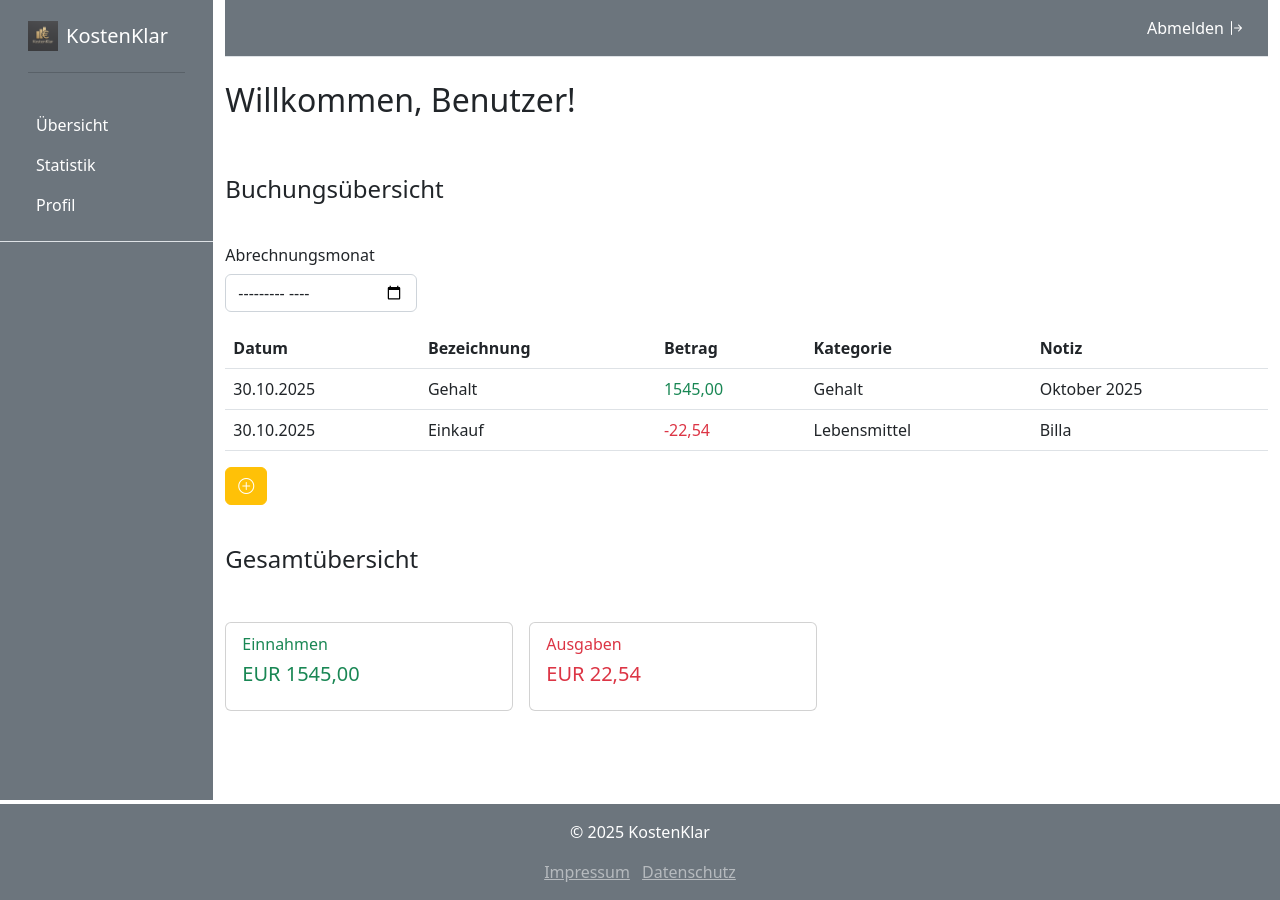
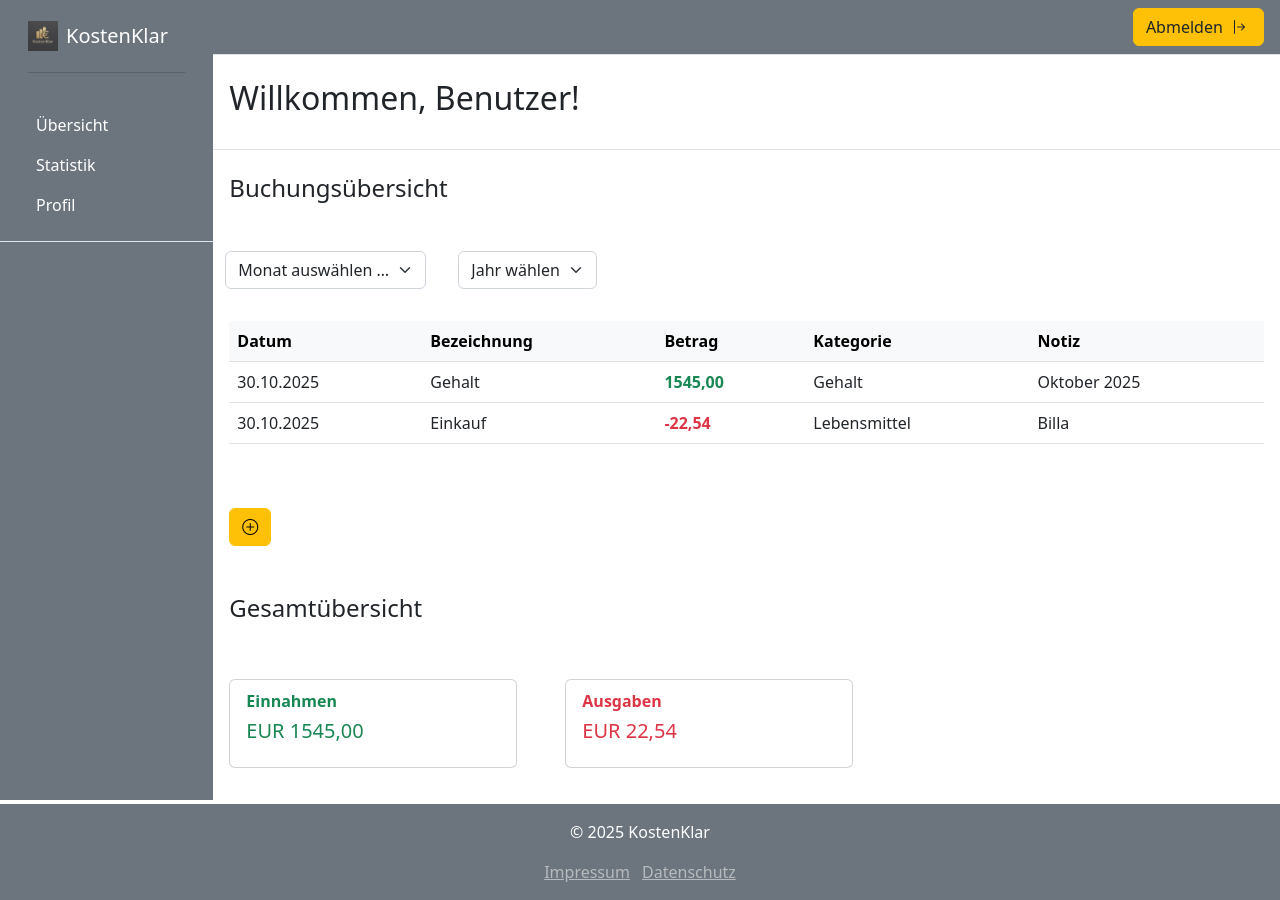
Before and after one commit to anuchii/KostenKlar, a PHP site: page /dashboard.php in a window 1280 px wide. Run offline with PHP 8.4, Linux system fonts and the light colour scheme.

Commit message:
Dashboard: vorläufige Anpassungen – Rücksprache nötig

```diff
--- a/dashboard.php
+++ b/dashboard.php
@@ -1,46 +1,69 @@
 <!DOCTYPE html>
-<html lang="en">
+<!--weil die Seite auf Deutsch ist für den User, das hilft dem Browser für zb. die Autokorrektur-->
+<html lang="de">
 
 <head>
 	<meta charset="UTF-8">
 	<meta name="viewport" content="width=device-width, initial-scale=1.0">
-	<title>Document</title>
+	<title>Dashboard</title>
 	<link href="https://cdn.jsdelivr.net/npm/bootstrap@5.2.3/dist/css/bootstrap.min.css" rel="stylesheet" integrity="sha384-rbsA2VBKQhggwzxH7pPCaAqO46MgnOM80zW1RWuH61DGLwZJEdK2Kadq2F9CUG65" crossorigin="anonymous">
 	<link rel="stylesheet" href="https://cdn.jsdelivr.net/npm/bootstrap-icons@1.13.1/font/bootstrap-icons.min.css">
 </head>
 
 <body>
 	<div class="container-fluid">
-		<div class="row" style="height: 100vh">
+
+		<!--row" style="height: 100vh-->
+		<div class="row min-vh-100">
 
 			<?php include 'sidebar.php'; ?>
 
-			<div class="col-10">
-				<nav class="navbar navbar-expand-lg bg-secondary border-bottom">
-					<div class="container-fluid">
-						<ul class="navbar-nav ms-auto">
-							<li class="nav-item">
-								<a class="nav-link text-white" href="login.php">Abmelden<i class="bi bi-arrow-bar-right text-white px-1"></i></a>
-							</li>
-						</ul>
-					</div>
-				</nav>
+			<div class="col-12 col-lg-10 p-0">
+				<?php include 'header.php'; ?>
 
-				<header class="py-4">
+				<header class="py-4 border-bottom p-3">
 					<h2>Willkommen, Benutzer!</h2>
 				</header>
 
-				<section class="py-4">
+				<section class="py-4 p-3">
 					<h4>Buchungsübersicht</h4>
 				</section>
-
-				<div class="mb-3">
-					<label for="month" class="col-form-label">Abrechnungsmonat</label>
-					<input type="month" class="form-control" id="month" name="month" style="width: auto" ;>
+				<!--Monat-Jahr Auswahl-->
+				<div class="row g-2">
+					<div class="col-auto p-3">
+						<select class="form-select" id="month" name="month" style="width: auto;">
+							<option value="">Monat auswählen …</option>
+							<option value="01">Januar </option>
+							<option value="02">Februar </option>
+							<option value="03">März </option>
+							<option value="04">April </option>
+							<option value="05">Mai </option>
+							<option value="06">Juni </option>
+							<option value="07">Juli </option>
+							<option value="08">August </option>
+							<option value="09">September </option>
+							<option value="10">Oktober </option>
+							<option value="11">November </option>
+							<option value="12">Dezember </option>
+						</select>
+					</div>
+					<div class="col-auto p-3">
+						<select class="form-select" id="year" name="year">
+							<option value="">Jahr wählen</option>
+							<?php
+							$currentYear = date("Y");
+							for ($i = $currentYear; $i >= $currentYear - 3; $i--) {
+								echo "<option value='$i'>$i</option>";
+							}
+							?>
+						</select>
+					</div>
 				</div>
 
-				<table class="table">
-					<thead>
+				<!--Tabelle: Buchungsübersicht-->
+				<div class="mb-3 p-3 mx-auto">
+					<table class="table table-hover ">
+						<thead class="table-light">
 							<tr>
 								<th scope="col">Datum</th>
 								<th scope="col">Bezeichnung</th>
@@ -53,24 +76,25 @@
 							<tr>
 								<td>30.10.2025</td>
 								<td>Gehalt</td>
-							<td class="text-success">1545,00</td>
+								<td class="text-success fw-semibold">1545,00</td>
 								<td>Gehalt</td>
 								<td>Oktober 2025</td>
 							</tr>
 							<tr>
 								<td>30.10.2025</td>
 								<td>Einkauf</td>
-							<td class="text-danger">-22,54</td>
+								<td class="text-danger fw-semibold">-22,54</td>
 								<td>Lebensmittel</td>
 								<td>Billa</td>
 							</tr>
 						</tbody>
 					</table>
+				</div>
 
 				<!-- Button trigger modal -->
-				<div class="mb-3">
+				<div class="mb-3 p-3">
 					<button type="button" class="btn btn-warning" data-bs-toggle="modal" data-bs-target="#new-modal">
-						<i class="bi bi-plus-circle text-white"></i>
+						<i class="bi bi-plus-circle text-black"></i>
 					</button>
 				</div>
 
@@ -136,25 +160,24 @@
 						</div>
 					</div>
 				</div>
-
-				<section class="py-4">
+				<!--Zusammenfassung: Gesamntübersicht-->
+				<section class="py-3 p-3">
 					<h4>Gesamtübersicht</h4>
 				</section>
-
 				<div class="d-sm-flex flex-sm-row gap-3">
-					<div class="my-3">
-						<div class="card" style="width: 18rem;">
+					<div class="my-3 p-3">
+						<div class="card pd-3" style="width: 18rem;">
 							<div class="card-body">
-								<h6 class="card-subtitle mb-2 text-body-secondary text-success">Einnahmen</h5>
+								<h6 class="card-subtitle mb-2 text-body-secondary text-success fw-semibold">Einnahmen</h5>
 									<h5 class="card-title text-success">EUR 1545,00
 								</h6>
 							</div>
 						</div>
 					</div>
-					<div class="my-3">
-						<div class="card" style="width: 18rem;">
+					<div class="my-3 p-3">
+						<div class="card " style="width: 18rem;">
 							<div class="card-body">
-								<h6 class="card-subtitle mb-2 text-body-secondary text-danger">Ausgaben</h5>
+								<h6 class="card-subtitle mb-2 text-body-secondary text-danger fw-semibold">Ausgaben</h5>
 									<h5 class="card-title text-danger">EUR 22,54
 								</h6>
 							</div>
@@ -162,9 +185,7 @@
 					</div>
 				</div>
 			</div>
-
 		</div>
-
 	</div>
 	<?php include 'footer.php'; ?>
 	<script src="https://cdn.jsdelivr.net/npm/bootstrap@5.3.8/dist/js/bootstrap.bundle.min.js" integrity="sha384-FKyoEForCGlyvwx9Hj09JcYn3nv7wiPVlz7YYwJrWVcXK/BmnVDxM+D2scQbITxI" crossorigin="anonymous"></script>
```
Lines whose indentation alone changed are shown as unchanged.
